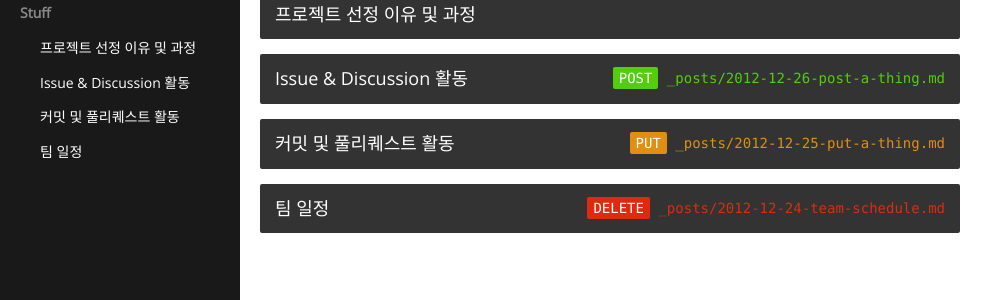
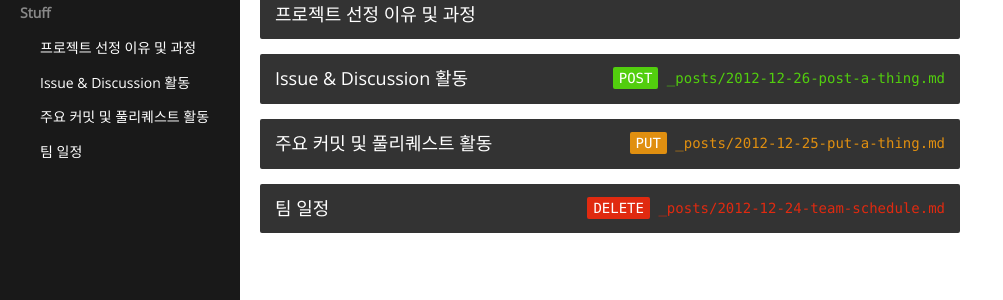
Before and after one commit to 19-2-SKKU-OSS/2019-2-OSS--L9-, a Jekyll site: the page built from index.html, in a window 1280 px wide. Shown: the part 195-495 px from the top of the page, without its empty margins (0-1003 px from the left). Built offline with Jekyll 4.4.1, drawn with Linux system fonts in a browser that asks for light colours.

Commit message:
Update 2012-12-25-put-a-thing.md

```diff
--- a/_posts/2012-12-25-put-a-thing.md
+++ b/_posts/2012-12-25-put-a-thing.md
@@ -1,13 +1,13 @@
 ---
 category: Stuff
 path: '/stuff/:id'
-title: '커밋 및 풀리퀘스트 활동'
+title: '주요 커밋 및 풀리퀘스트 활동'
 type: 'PUT'
 
 layout: nil
 ---
 
-## 주요 커밋 활동
+### 주요 커밋 활동
 - all pairs shortest path(lcw921)
     - 12월 1일 all_pairs_shortest_path.py 추가
     - 12월 6일 unittest 추가 요청
```
